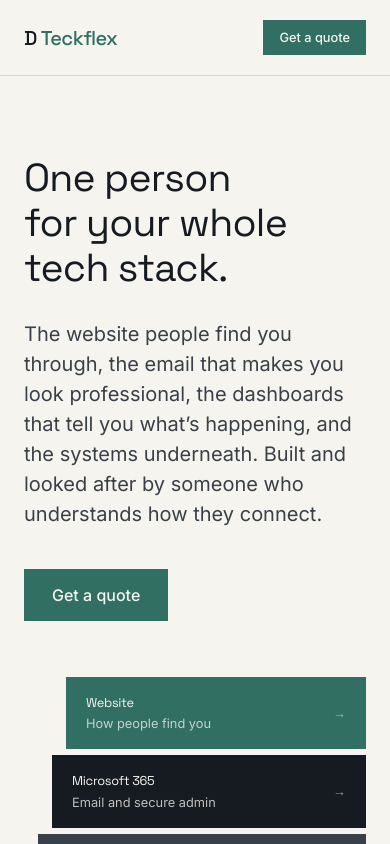
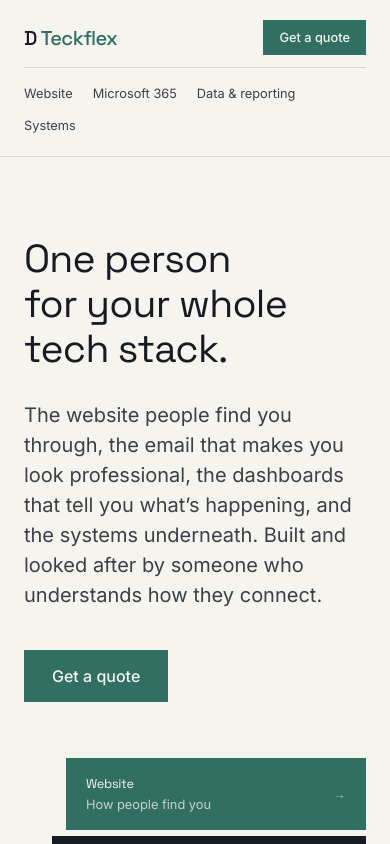
Before and after one commit to toriola5/d-teckflex, a Next.js app: page / in a window 390 px wide. Shown: the top 844 px of the page. Built offline with nearby package versions, Linux system fonts and the light colour scheme.

Commit message:
Reflow nav on mobile

```diff
--- a/src/components/AboutDavid.tsx
+++ b/src/components/AboutDavid.tsx
@@ -1,5 +1,6 @@
 /*
-  Copy is verbatim from project-brief.md §6, marked there as final.
+  Copy is from project-brief.md §6, with one change: David asked for the MSc
+  in Data Science to be removed, so don't restore it from the brief.
 
   Note the employer is intentionally "a UK organisation": the brief keeps this
   brand separate from David's day job. Do not substitute a real employer name
@@ -37,12 +38,11 @@ export default function AboutDavid() {
             </p>
             <p className="max-w-[68ch]">
               My background spans quality assurance, data analysis, and
-              full-stack development. I hold an MSc in Data Science and have led
-              quality monitoring and process improvement work for a UK
-              organisation, alongside freelance web development and analytics
-              projects for clients through Fiverr, building dashboards,
-              automating reporting, and developing responsive web applications
-              with React and Node.js.
+              full-stack development. I have led quality monitoring and process
+              improvement work for a UK organisation, alongside freelance web
+              development and analytics projects for clients through Fiverr,
+              building dashboards, automating reporting, and developing
+              responsive web applications with React and Node.js.
             </p>
             <p className="max-w-[68ch]">
               I like solving real problems: turning messy data into a dashboard
--- a/src/components/SiteHeader.tsx
+++ b/src/components/SiteHeader.tsx
@@ -10,6 +10,17 @@ import Link from "next/link";
 
   Labels match the hero stack exactly, so the two never disagree about what a
   service is called.
+
+  Layout: one nav element, reflowed rather than duplicated. Below lg the links
+  drop to their own full-width row under the wordmark; at lg they sit inline
+  between the wordmark and the button. Ordering does the work, so there is no
+  second copy of the list for screen readers to announce twice.
+
+  No hamburger on purpose. Four short labels fit on two wrapped rows, and a
+  disclosure would cost a click, a client component, and a focus trap to hide
+  something that fits on screen anyway. Before this, the links were simply
+  hidden below lg, which left anyone on a phone with no route from one service
+  page to another except the footer.
 */
 const navLinks = [
   { href: "/website-development", label: "Website" },
@@ -21,18 +32,26 @@ const navLinks = [
 export default function SiteHeader() {
   return (
     <header className="border-b border-hairline">
-      <div className="mx-auto flex max-w-6xl items-center justify-between gap-6 px-6 py-5">
+      <div className="mx-auto flex max-w-6xl flex-wrap items-center gap-x-7 gap-y-3 px-6 py-5">
         <Link
           href="/"
-          className="font-display text-lg font-medium tracking-tight text-ink"
+          className="mr-auto font-display text-lg font-medium tracking-tight text-ink"
         >
           D <span className="text-accent">Teckflex</span>
         </Link>
 
-        <nav aria-label="Main" className="flex items-center gap-7">
-          {/* Four links plus a button need more room than three did, so the
-              full nav appears at lg rather than md. */}
-          <ul className="hidden items-center gap-7 lg:flex">
+        <Link
+          href="/#quote"
+          className="order-2 bg-accent px-4 py-2 text-sm font-medium text-canvas transition-colors hover:bg-accent-hover focus-visible:outline-[#161b22] lg:order-3"
+        >
+          Get a quote
+        </Link>
+
+        <nav
+          aria-label="Main"
+          className="order-3 w-full lg:order-2 lg:w-auto"
+        >
+          <ul className="flex flex-wrap items-center gap-x-5 gap-y-2 border-t border-hairline pt-3 lg:gap-x-7 lg:border-t-0 lg:pt-0">
             {navLinks.map((link) => (
               <li key={link.href}>
                 <Link
@@ -44,13 +63,6 @@ export default function SiteHeader() {
               </li>
             ))}
           </ul>
-
-          <Link
-            href="/#quote"
-            className="bg-accent px-4 py-2 text-sm font-medium text-canvas transition-colors hover:bg-accent-hover focus-visible:outline-[#161b22]"
-          >
-            Get a quote
-          </Link>
         </nav>
       </div>
     </header>
```
